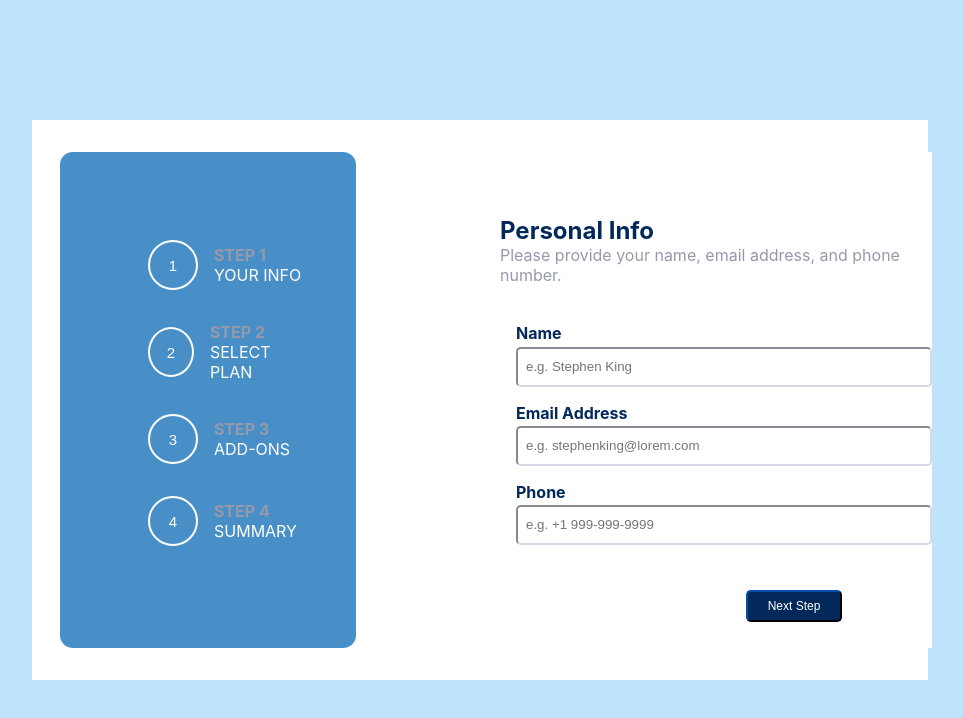
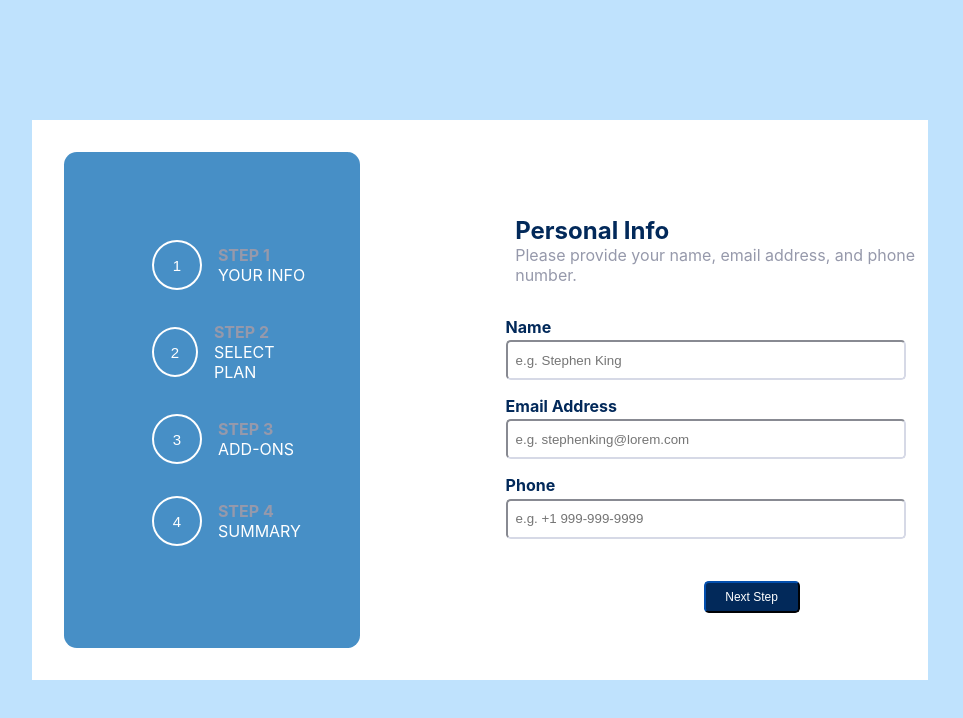
Before and after one commit to mnavai/multistepsform-reactapp, a React (Create React App) app: page / in a window 1280 px wide. Shown: the top 718 px of the page, without its empty margins (160-1123 px from the left). Built offline with nearby package versions, Linux system fonts and the light colour scheme; the HTML template or start-up script is replaced by a standard one.

Commit message:
fixing styles

```diff
--- a/src/components/Card/Card.css
+++ b/src/components/Card/Card.css
@@ -4,6 +4,7 @@
     align-items: center;
     margin-bottom: 1.5rem;
     margin-left: auto;
+    margin-right: auto;
 }
 .card{
     display: flex;
--- a/src/components/Checkbox/Checkbox.css
+++ b/src/components/Checkbox/Checkbox.css
@@ -5,7 +5,7 @@
     border: 2px solid rgb(201, 210, 221);
     border-radius: 0.3rem;
     padding: .7rem;
-    margin: 0 0 0.5rem auto;
+    margin: 0 auto 0.5rem auto;
 }
 .checkbox{
     margin-right: 1rem;
--- a/src/components/Form/Form.css
+++ b/src/components/Form/Form.css
@@ -1,3 +1,9 @@
 .form-group {
-    position: relative;
+    display: flex;
+    flex-direction: column;
+    margin-left: auto;
+    margin-right: auto;
+    width:25vw;
+    height: 30vh;
+    margin: 0 3 0 3;
 }
--- a/src/components/Form/Form.jsx
+++ b/src/components/Form/Form.jsx
@@ -1,5 +1,6 @@
 import Input from "../Input/Input";
 import '../Button/Button.css';
+import '../Form/Form.css';
 
 const Form = () => {
     return(
--- a/src/components/Input/Input.css
+++ b/src/components/Input/Input.css
@@ -21,7 +21,7 @@
 }
 .form-input {
     height: 2.5rem;
-    width: 26rem;
+    width: 25rem;
     border-radius: 0.3rem;
     padding: 0.5rem;
     border-color: rgb(214, 217, 230);
--- a/src/index.css
+++ b/src/index.css
@@ -57,20 +57,20 @@ html, body, h1, h2, h3, h4, h5, p {
     display: flex;
     flex-direction: column;
     background-color: rgb(255, 255, 255);
-    padding: 2rem 2rem 2rem 2rem;
-    width:45vw;
+    margin: 2rem 0 2rem 2.7rem;
+    width:46.vw;
     height: auto;
 }
 .nav-header{
     background-color: blanchedalmond;
     padding: 2rem;
 }
-.form-group{
-  margin-left: 4rem;
-  padding: .2rem 0 .2rem 0;
+.form-class{
   display: flex;
   flex-direction: column;
-  width: 27vw;
+  margin-left: auto;
+  margin-right: auto;
+  width: 40vw;
   height: 35vh;
 }
 .grey-bar{
@@ -80,6 +80,7 @@ html, body, h1, h2, h3, h4, h5, p {
   background-color: hsl(231, 100%, 99%);
   border-radius: 0.5rem;
   margin-left: auto;
+  margin-right: auto;
   width: 22vw;
   height: 4vh;
 }
--- a/src/pages/AddOns.js
+++ b/src/pages/AddOns.js
@@ -10,7 +10,7 @@ const AddOns = () => {
           <Sidebar />
           <main class="main-section">
             <HeadingGroup heading="Pick add-ons" ptag="Add-ons help enhance your gaming experience." />
-            <div id="form" className="form-group">
+            <div id="form" className="form-class">
                 <div className="checkbox-group">
                     <Checkbox
                         label="Online Service"
--- a/src/pages/SelectPlan.js
+++ b/src/pages/SelectPlan.js
@@ -10,7 +10,7 @@ const SelectPlan = () => {
             <Slidebar />
             <main className="main-section">
                 <HeadingGroup heading="Select your plan" ptag="You have the option monthly or yearly billing." />
-                <div id="form" className="form-group">
+                <div id="form" className="form-class">
                     <div className="card-group">
                         <Card src="assets/images/icon-arcade.svg"
                             altText="arcade icon"
--- a/src/pages/Summary.js
+++ b/src/pages/Summary.js
@@ -11,6 +11,7 @@ const Summary = () => {
                 <HeadingGroup
                         heading="Finishing up"
                         ptag="Double-check everything looks ok before confirming." />
+                <div id="form" className="form-class">
                     <div className="bill-container">
                         <div className="selected-plan"></div>
                         <div className="selected-addons"></div>
@@ -20,6 +21,7 @@ const Summary = () => {
                         <Link to="/add-ons"><Button type="submit" className="btn-goback">Go Back</Button></Link>
                         <Link to="/"><Button type="submit" className="btn">Home</Button></Link>
                     </div>
+                </div>
             </main>
         </div>
     );
--- a/src/pages/YourInfo.js
+++ b/src/pages/YourInfo.js
@@ -10,7 +10,7 @@ const YourInfo = () => {
             <Sidebar />
             <main className="main-section">
                 <HeadingGroup heading="Personal Info" ptag="Please provide your name, email address, and phone number." />
-                <div id="form" className="form-group">
+                <div id="form" className="form-class">
                     <Form />
                     <div className="form-buttons">
                         <Link to="/select-plan"><Button type="submit" className="btn">Next Step</Button></Link>
```
Lines whose indentation alone changed are shown as unchanged.
